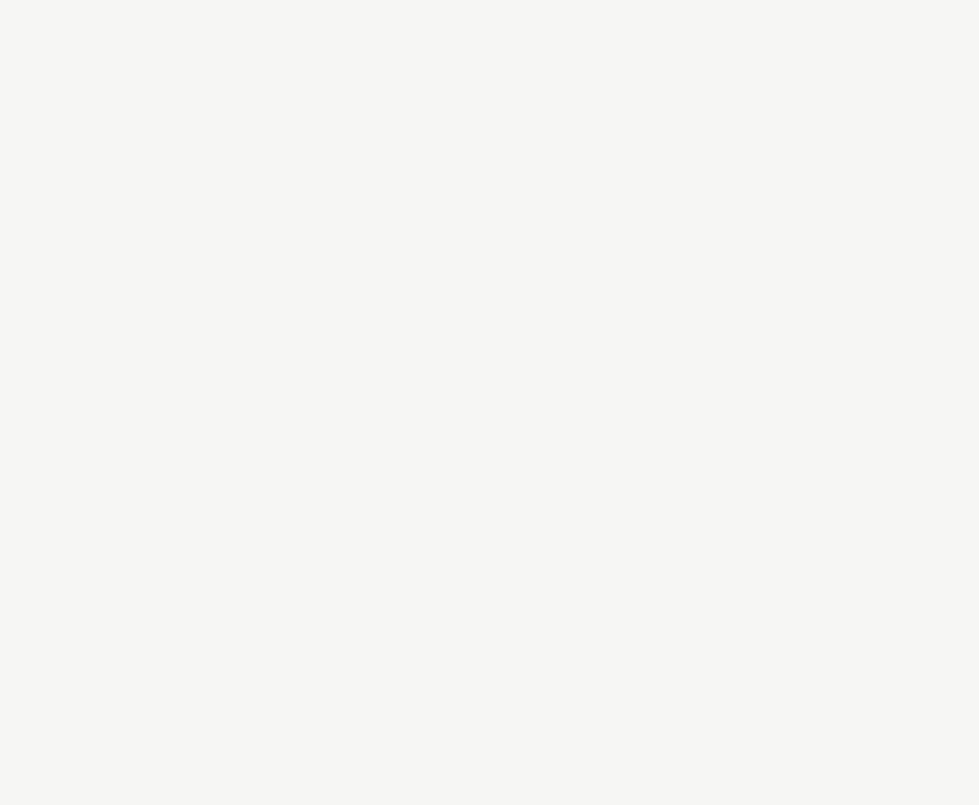
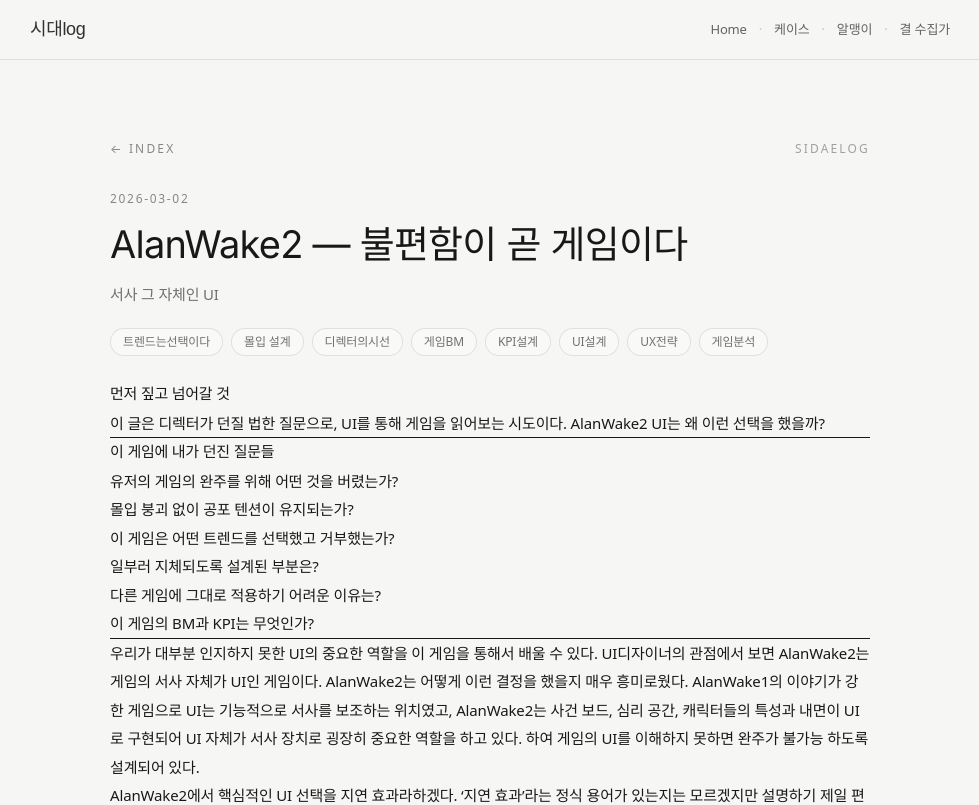
Before and after one commit to fancifulfacnyworld-prog/sidaelog, a Next.js app: page /articles/alanWake2 in a window 1280 px wide. Before the commit this address had no page. Shown: the top 805 px of the page, without its empty margins (150-1129 px from the left). Built offline with nearby package versions, Linux system fonts and the light colour scheme.

Commit message:
update page

```diff
--- a/app/articles/[slug]/page.tsx
+++ b/app/articles/[slug]/page.tsx
@@ -10,7 +10,7 @@
 import { getAllArticles } from "@/lib/articles";
 import * as mdxComponents from "@/components/mdx";
 
-const ARTICLES_DIR = path.join(process.cwd(), "content", "articles");
+const ARTICLES_DIR = path.join(process.cwd(), "content", "cases");
 
 type ArticleParams = {
   slug: string;
```
